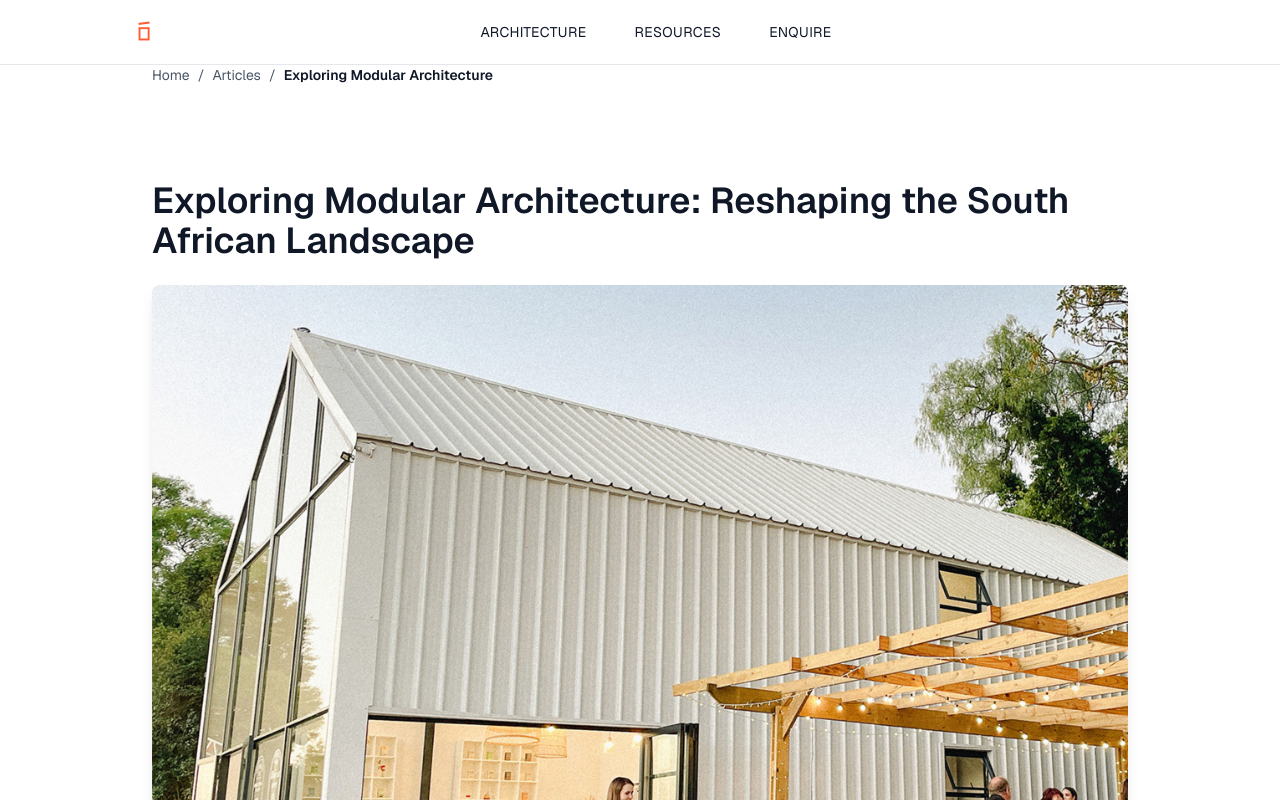
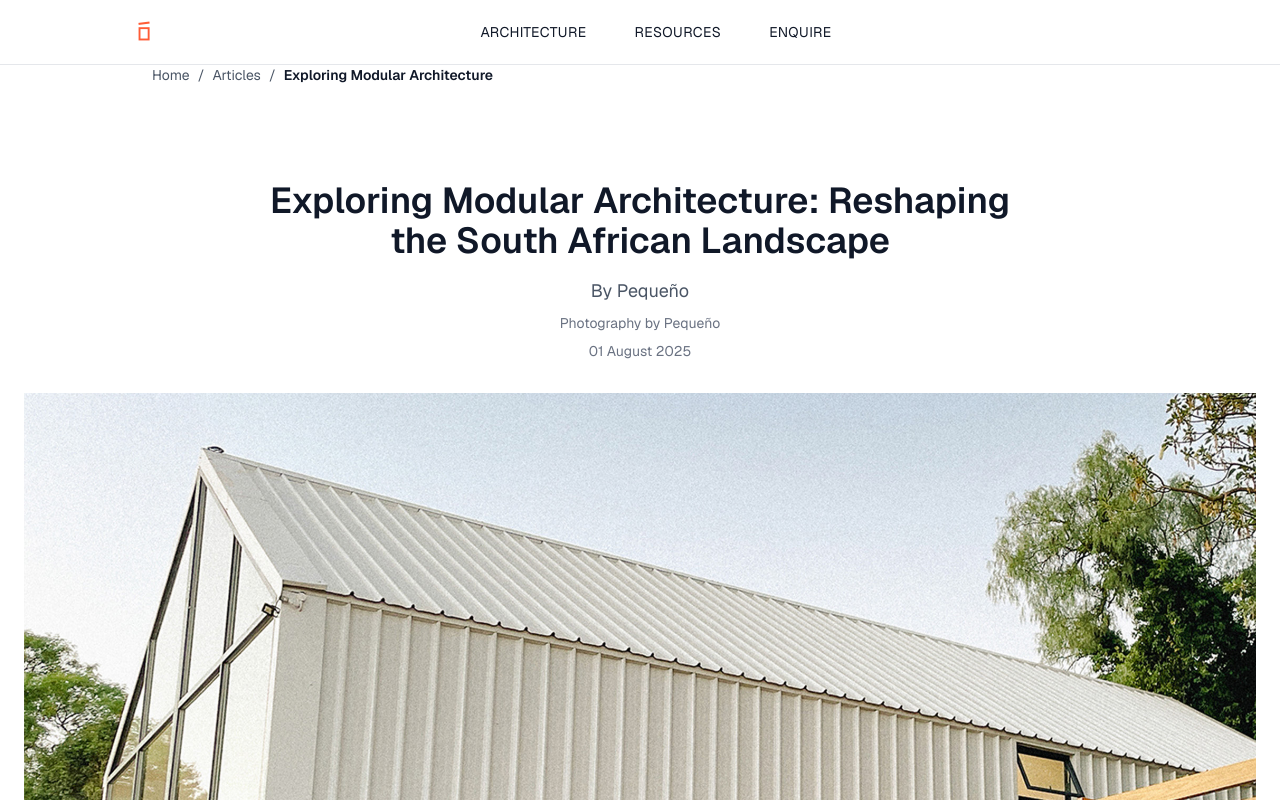
Before and after one commit to Marco1993-M/pequeno, a Next.js app: page /articles/modular-architecture in a window 1280 px wide. Shown: the top 800 px of the page. Built offline with nearby package versions, Linux system fonts and the light colour scheme.

Commit message:
Update ModularArticleClient.js

```diff
--- a/src/app/articles/modular-architecture/ModularArticleClient.js
+++ b/src/app/articles/modular-architecture/ModularArticleClient.js
@@ -189,19 +189,31 @@ export default function ModularArticleClient() {
 
       <Breadcrumbs />
 
-      <article className="max-w-5xl mx-auto px-6 py-16 font-sans text-gray-900 leading-relaxed">
-        <h1 className="text-4xl font-bold mb-6">
+      <article className="px-6 py-16 font-sans text-gray-900 leading-relaxed">
+  <div className="text-center max-w-3xl mx-auto">
+    <h1 className="text-4xl font-bold mb-4">
       Exploring Modular Architecture: Reshaping the South African Landscape
     </h1>
 
+    <p className="text-lg mb-2 text-gray-600">By Pequeño</p>
+    <p className="text-sm mb-2 text-gray-500">Photography by Pequeño</p>
+    <p className="text-sm text-gray-500 mb-8">01 August 2025</p>
+  </div>
+
+  {/* Full-width Hero Image */}
+  <div className="w-full mb-10">
     <Image
       src="/images/modular-hero.jpg"
       alt="Modular steel home in South Africa"
-          width={1200}
-          height={630}
-          className="rounded-lg shadow-lg w-full mb-10"
+      width={1920}
+      height={960}
+      className="w-full h-auto object-cover rounded-none"
+      priority
     />
+  </div>
 
+  {/* Keep article content centered within max width */}
+  <div className="max-w-5xl mx-auto">
     <p className="text-lg mb-8 leading-relaxed">
           Modular architecture is rapidly becoming a symbol of innovation,
           sustainability, and efficiency across South Africa. As urban growth
@@ -347,6 +359,7 @@ export default function ModularArticleClient() {
             Explore Our Modular Living Solutions
           </Link>
         </section>
+      </div>
       </article>
     </>
   );
```
Lines whose indentation alone changed are shown as unchanged.
